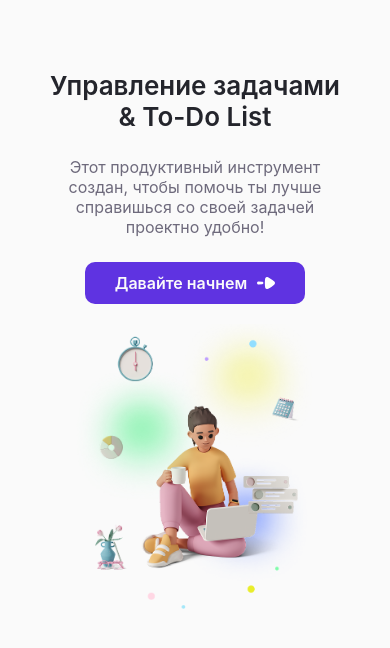
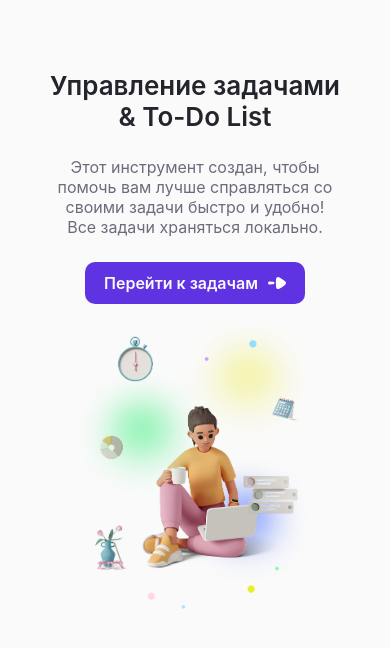
Before and after one commit to waveafterwave69/vue-todo, a Vue app: page / in a window 390 px wide. Shown: the top 648 px of the page. Built offline with nearby package versions, Linux system fonts and the light colour scheme.

Commit message:
feat: text info in promo

```diff
--- a/src/pages/PromoPage.vue
+++ b/src/pages/PromoPage.vue
@@ -7,12 +7,16 @@ import { RouterLink } from 'vue-router'
         <div class="promo__content">
             <div class="promo__row">
                 <h1 class="promo__title">Управление задачами & To-Do List</h1>
-                <p class="promo__text">
-                    Этот продуктивный инструмент создан, чтобы помочь ты лучше
-                    справишься со своей задачей проектно удобно!
-                </p>
+                <div class="text__content">
+                    <p class="promo__text">
+                        Этот инструмент создан, чтобы помочь вам лучше
+                        справляться со своими задачи быстро и удобно!
+                    </p>
+                    <p class="promo__text">Все задачи храняться локально.</p>
+                </div>
+
                 <RouterLink to="/home" class="promo__button">
-                    <span>Давайте начнем</span>
+                    <span>Перейти к задачам</span>
                     <img src="../assets/arrow-left.svg" alt="arrow-up" />
                 </RouterLink>
             </div>
@@ -45,12 +49,15 @@ import { RouterLink } from 'vue-router'
     margin-bottom: 35px;
 }
 
+.text__content {
+    max-width: 550px;
+    margin-bottom: 55px;
+}
+
 .promo__text {
     font-weight: 400;
     font-size: 20px;
     color: var(--color-grey);
-    max-width: 550px;
-    margin-bottom: 55px;
 }
 
 .promo__button {
@@ -93,11 +100,14 @@ import { RouterLink } from 'vue-router'
         margin-bottom: 25px;
     }
 
+    .text__content {
+        max-width: 350px;
+        margin-bottom: 25px;
+    }
+
     .promo__text {
         font-size: 18px;
         color: var(--color-grey);
-        max-width: 350px;
-        margin-bottom: 25px;
     }
 
     .promo__button {
@@ -133,12 +143,15 @@ import { RouterLink } from 'vue-router'
         text-align: center;
     }
 
+    .text__content {
+        max-width: 350px;
+        margin-bottom: 25px;
+        text-align: center;
+    }
+
     .promo__text {
         font-size: 16px;
         color: var(--color-grey);
-        max-width: 350px;
-        margin-bottom: 25px;
-        text-align: center;
     }
 
     .promo__button {
@@ -166,12 +179,15 @@ import { RouterLink } from 'vue-router'
         text-align: center;
     }
 
+    .text__content {
+        max-width: 300px;
+        margin-bottom: 25px;
+        text-align: center;
+    }
+
     .promo__text {
         font-size: 16px;
         color: var(--color-grey);
-        max-width: 300px;
-        margin-bottom: 25px;
-        text-align: center;
     }
 
     .promo__button {
```
